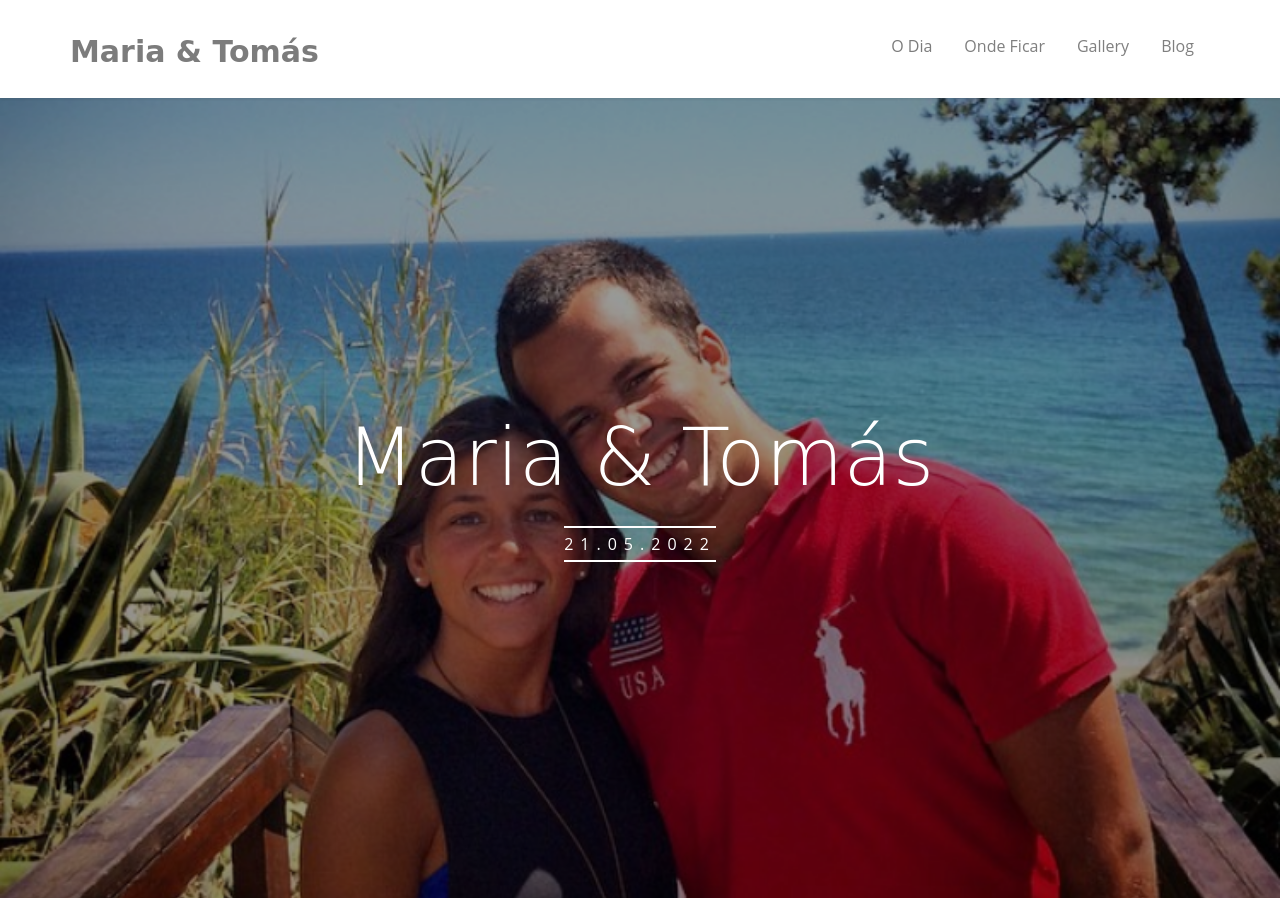
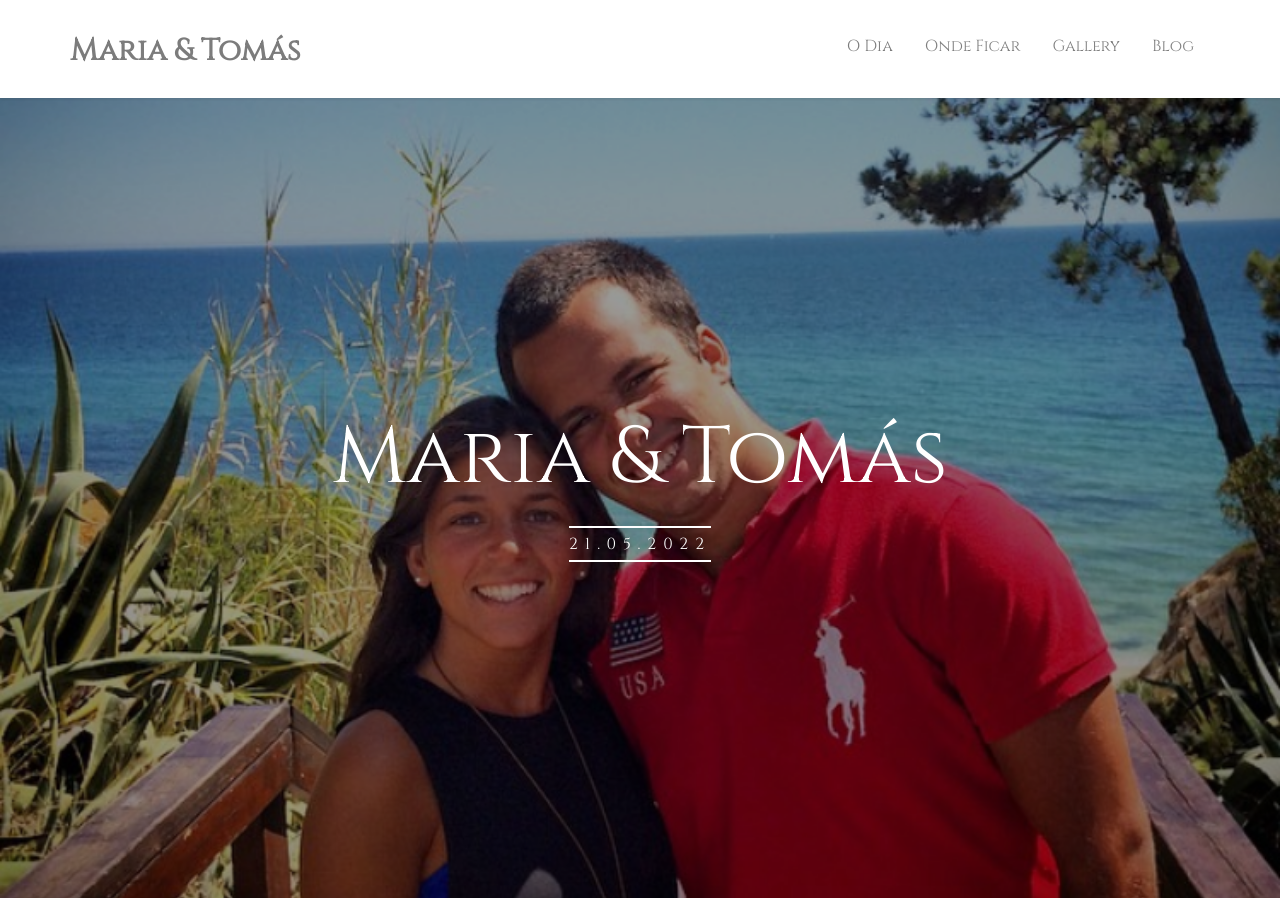
Before and after one commit to bubas3000/sitexia, a PHP site: page /index.php in a window 1280 px wide. Run offline with PHP 8.4, Linux system fonts and the light colour scheme; some libraries are stand-ins or nearby versions.

Commit message:
Update style.css

```diff
--- a/css/style.css
+++ b/css/style.css
@@ -13,7 +13,7 @@
 *
 * ======================================================= */
 body {
-  font-family: "Open Sans", Arial, sans-serif;
+  font-family: "Cinzel";
   line-height: 1.6;
   font-size: 16px;
   background: #fff;
@@ -42,12 +42,12 @@ p, ul, ol {
   margin-bottom: 1.5em;
   font-size: 16px;
   color: #848484;
-  font-family: "Open Sans", Arial, sans-serif;
+  font-family: "Cinzel";
 }
 
 h1, h2, h3, h4, h5, h6 {
   color: #5a5a5a;
-  font-family: "Montez", cursive;
+  font-family: "Cinzel";
   font-weight: 400;
   margin: 0 0 30px 0;
 }
```
